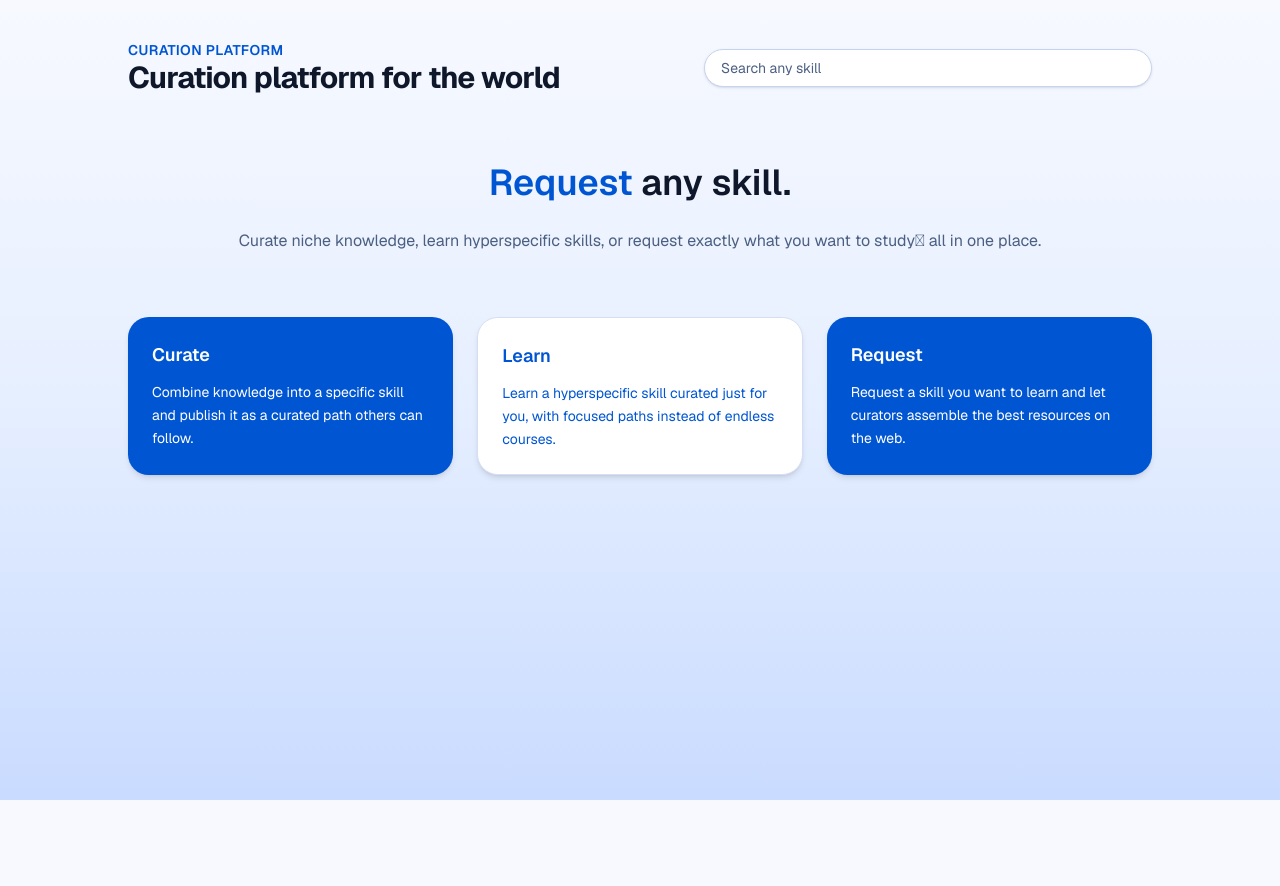
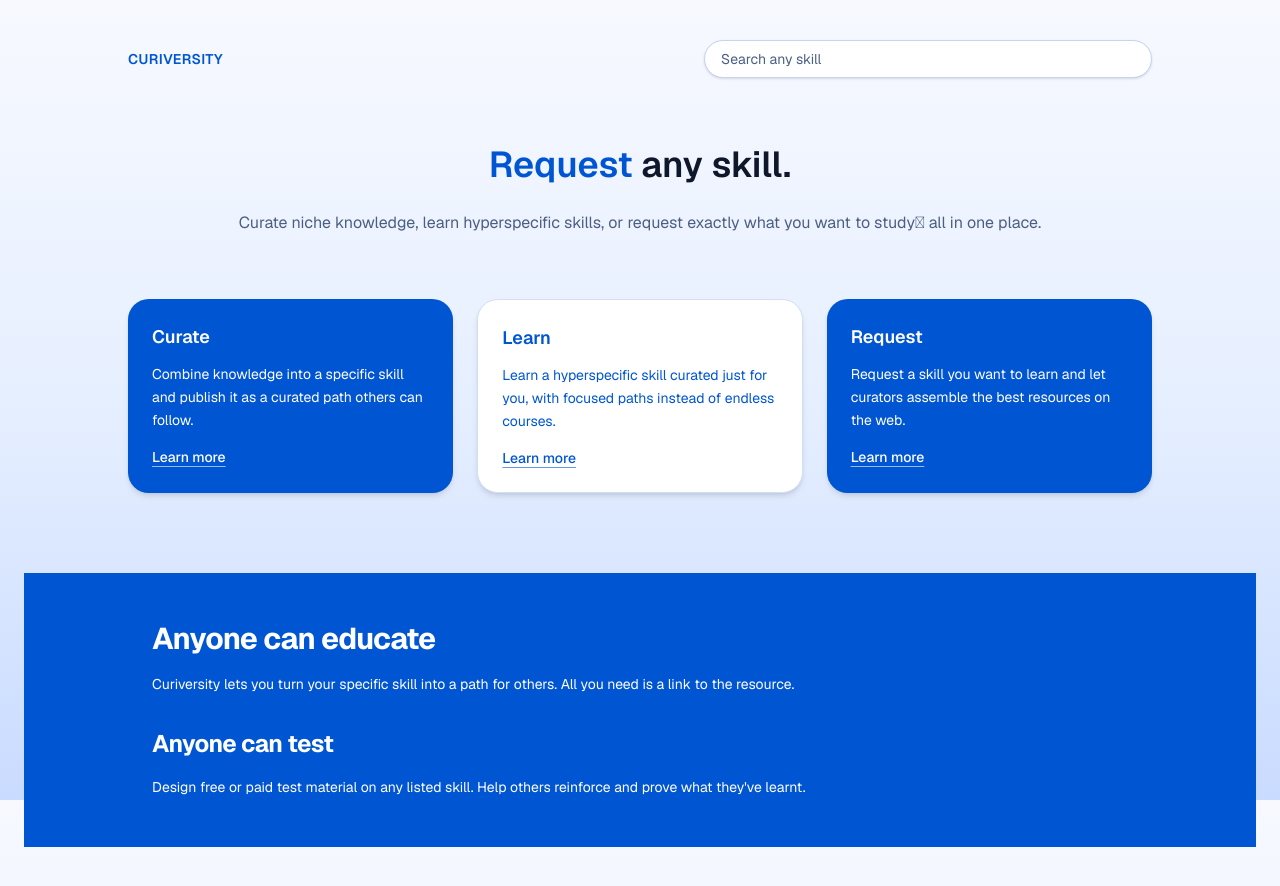
Before and after one commit to saheelwagh/polkasub0, a Next.js app in the folder frontend/: page /landingpage in a window 1280 px wide. Before the commit the page ends 800 px from the top, so only its background shows below. Built offline with nearby package versions, Linux system fonts and the light colour scheme.

Commit message:
added explainer for curation

```diff
--- a/frontend/src/app/landingpage/page.tsx
+++ b/frontend/src/app/landingpage/page.tsx
@@ -22,10 +22,8 @@ export default function LandingPage() {
       {/* Navbar with search */}
       <header className="mx-auto flex max-w-5xl flex-col gap-4 sm:flex-row sm:items-center sm:justify-between">
         <div>
-          <p className="text-sm font-semibold uppercase tracking-wide text-primary">Curation platform</p>
-          <h1 className="text-2xl font-bold tracking-tight text-foreground sm:text-3xl">
-            Curation platform for the world
-          </h1>
+          <p className="text-sm font-semibold uppercase tracking-wide text-primary">Curiversity</p>
+
         </div>
 
         <div className="w-full max-w-md">
@@ -65,6 +63,12 @@ export default function LandingPage() {
           <p className="mt-3 text-sm leading-relaxed">
             Combine knowledge into a specific skill and publish it as a curated path others can follow.
           </p>
+          <button
+            className="mt-4 w-fit text-sm font-medium underline underline-offset-4 decoration-primary-foreground/60 hover:decoration-primary-foreground"
+            type="button"
+          >
+            Learn more
+          </button>
         </div>
 
         {/* Learn */}
@@ -73,6 +77,12 @@ export default function LandingPage() {
           <p className="mt-3 text-sm leading-relaxed">
             Learn a hyperspecific skill curated just for you, with focused paths instead of endless courses.
           </p>
+          <button
+            className="mt-4 w-fit text-sm font-medium text-primary underline underline-offset-4 decoration-primary/60 hover:decoration-primary"
+            type="button"
+          >
+            Learn more
+          </button>
         </div>
 
         {/* Request */}
@@ -81,6 +91,34 @@ export default function LandingPage() {
           <p className="mt-3 text-sm leading-relaxed">
             Request a skill you want to learn and let curators assemble the best resources on the web.
           </p>
+          <button
+            className="mt-4 w-fit text-sm font-medium underline underline-offset-4 decoration-primary-foreground/60 hover:decoration-primary-foreground"
+            type="button"
+          >
+            Learn more
+          </button>
+        </div>
+      </section>
+            {/* How Curation Works */}
+      <section
+        id="how-curation-works"
+        className="mt-20 bg-primary text-primary-foreground"
+      >
+        <div className="mx-auto max-w-5xl px-6 py-12">
+          <h2 className="text-2xl font-bold tracking-tight sm:text-3xl">
+            Anyone can educate
+          </h2>
+          <p className="mt-4 max-w-2xl text-sm leading-relaxed">
+            Curiversity lets you turn your specific skill into a path for others.
+            All you need is a link to the resource.
+          </p>
+          <div className="px-4 py-4"></div>
+          <h3 className="text-xl font-bold tracking-tight sm:text-2xl ">
+            Anyone can test
+          </h3>
+          <p className="mt-4 max-w-2xl text-sm leading-relaxed">
+            Design free or paid test material on any listed skill. Help others reinforce and prove what they've learnt.
+          </p>
         </div>
       </section>
     </main>
--- /dev/null
+++ b/frontend/src/components/landing/navbar.tsx
@@ -0,0 +1,26 @@
+"use client"
+
+import type { FC } from "react"
+
+export const CurationNavbar: FC = () => {
+  return (
+    <header className="mx-auto flex max-w-5xl flex-col gap-4 sm:flex-row sm:items-center sm:justify-between">
+      <div>
+        <p className="text-sm font-semibold uppercase tracking-wide text-primary">Curiversity</p>
+
+      </div>
+
+      <div className="w-full max-w-md">
+        <label className="sr-only" htmlFor="skill-search">
+          Search any skill
+        </label>
+        <input
+          id="skill-search"
+          type="search"
+          placeholder="Search any skill"
+          className="w-full rounded-full border border-input bg-card px-4 py-2 text-sm text-foreground placeholder:text-muted-foreground shadow-sm focus-visible:outline-none focus-visible:ring-2 focus-visible:ring-ring"
+        />
+      </div>
+    </header>
+  )
+}
```
